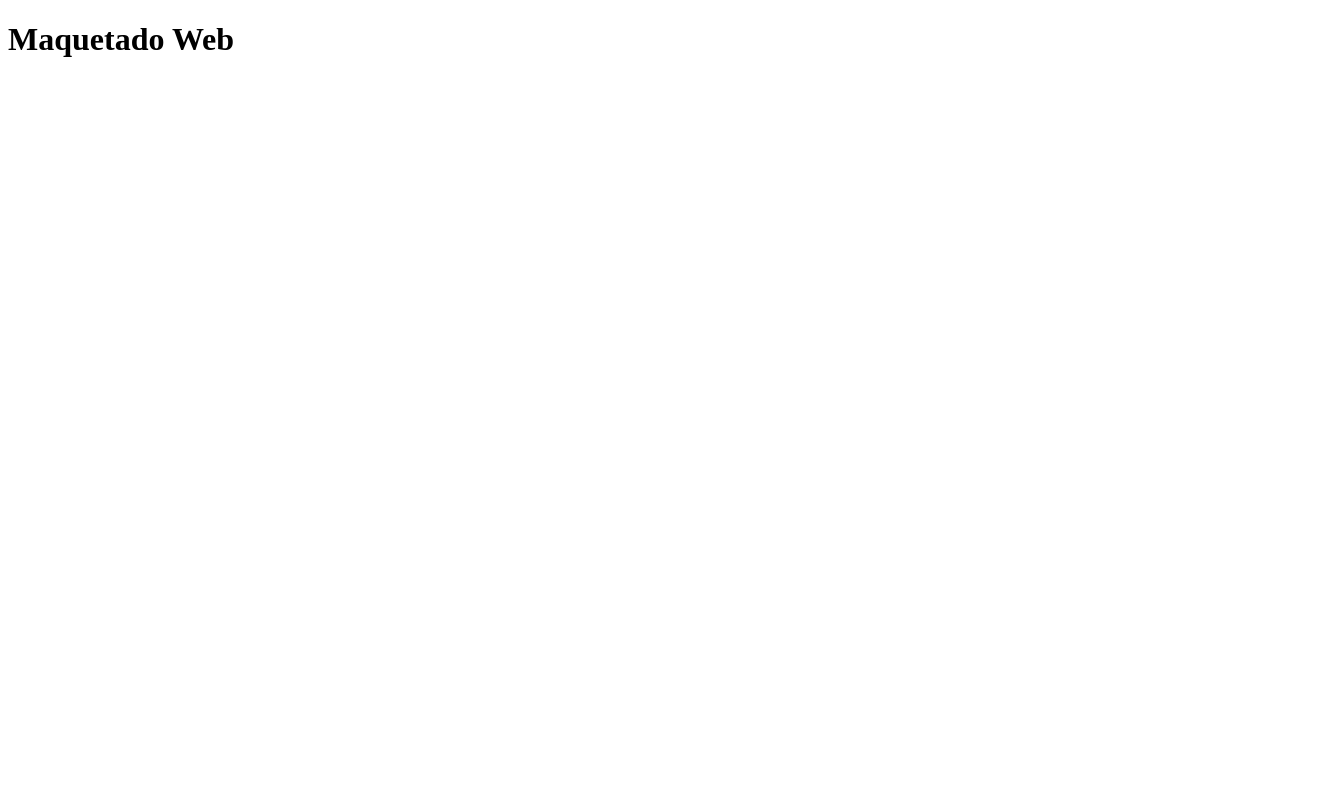
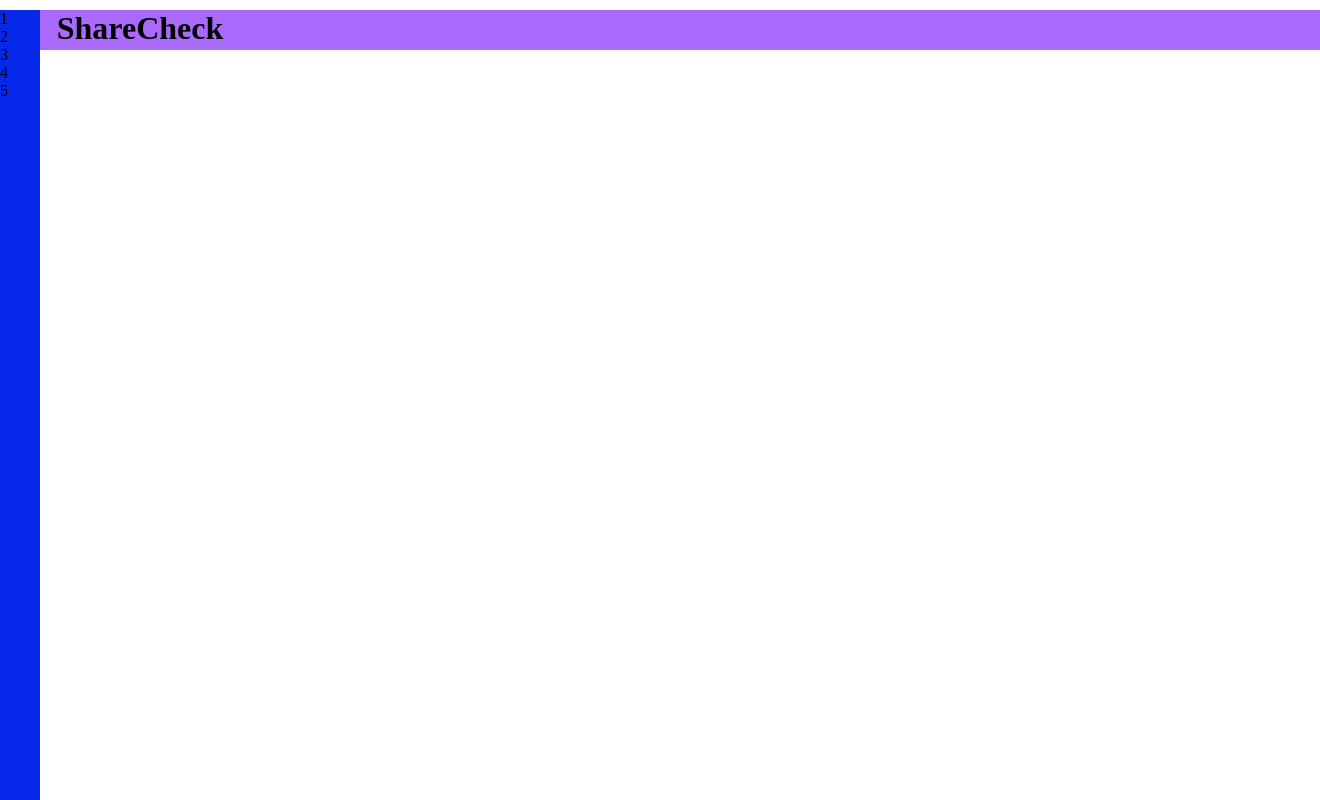
Before and after one commit to LeiWithP/ProyectoWeb.github.io, a plain HTML site: page index.html in a window 1280 px wide. Shown: the whole page, 1320 px wide, since content can reach past the window. Drawn offline with Linux system fonts and the light colour scheme.

Commit message:
head and side bar created

```diff
--- a/css/styles.css
+++ b/css/styles.css
@@ -1,3 +1,48 @@
+.color1 {color: #2cffa0;}
+.color2 {color: #e8ff69;}
+.color3 {color: #0528e9;}
+.color4 {color: #aa6afd;}
+.color5 {color: #ffccf4;}
+
+* {
+	margin: 0;
+	padding: 0;
+}
+
 .main-page{
+	//background-color: #ffccf4;
+	margin: 0;
+	padding: 0;
+}
+
+.head-bar{
+	background-color: #aa6afd;
+	//position: fixed;
+	margin-left: 40px;
+	width: 100%;
+	height: 40px;
+}
+.head-bar-title{
+	//background-color: grey;
+	width: 180px;
+	height: 100%;
+	margin: 10px;
+	text-align: center;
+}
+.head-bar-serch{
 
 }
+.head-bar-profile{
+
+}
+
+.side-bar{
+	background-color: #0528e9;
+	position: fixed;
+	width: 40px;
+	height: 100%;
+}
+
+.page-content{
+
+}
--- a/index.html
+++ b/index.html
@@ -6,13 +6,27 @@
 	<link rel="stylesheet" type="text/css" href="css/styles.css">
 </head>
 <body>
-	<header><h1>Maquetado Web</h1></header>
+	<!--header><h1>Maquetado Web</h1></header-->
 	<div class="main-page">
+		<div class="side-bar">
+			<ul>
+				<li>1</li>
+				<li>2</li>
+				<li>3</li>
+				<li>4</li>
+				<li>5</li>
+			</ul>
+		</div>
 		<div class="head-bar">
+			<div class="head-bar-title">
+				<h1>ShareCheck</h1>
+			</div>
+			<div class="head-bar-serch">
 
-		</div>
-		<div class="side-bar">
+			</div>
+			<div class="head-bar-profile">
 
+			</div>
 		</div>
 		<div class="page-content">
 
```
